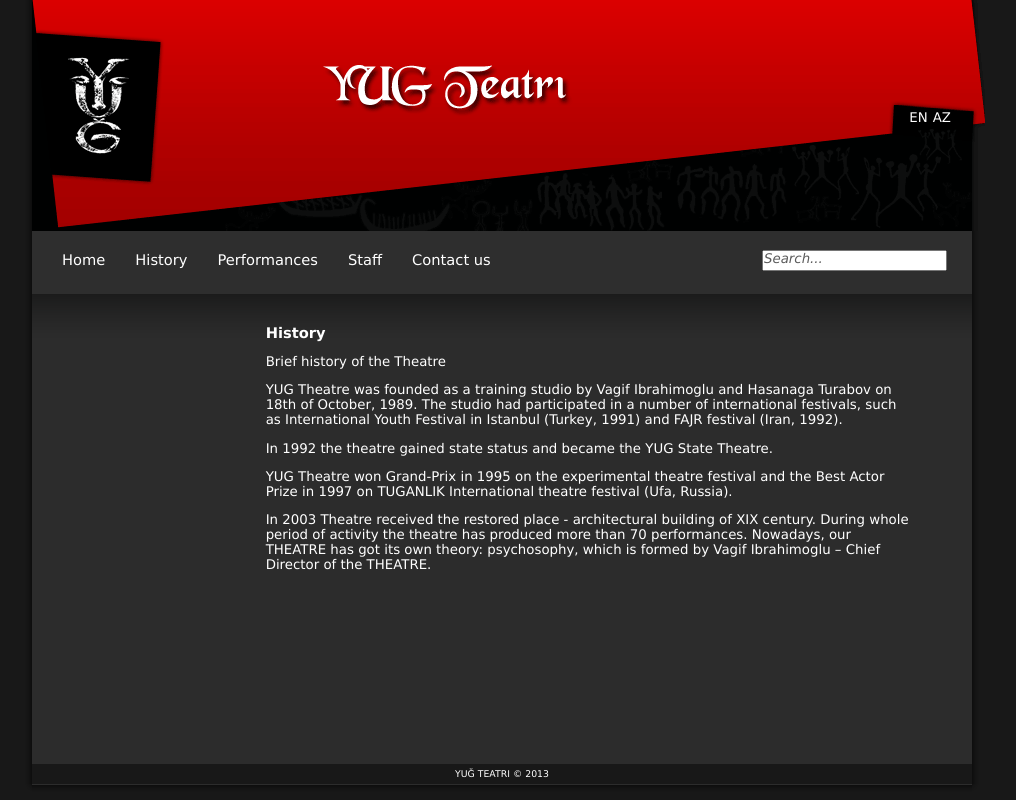
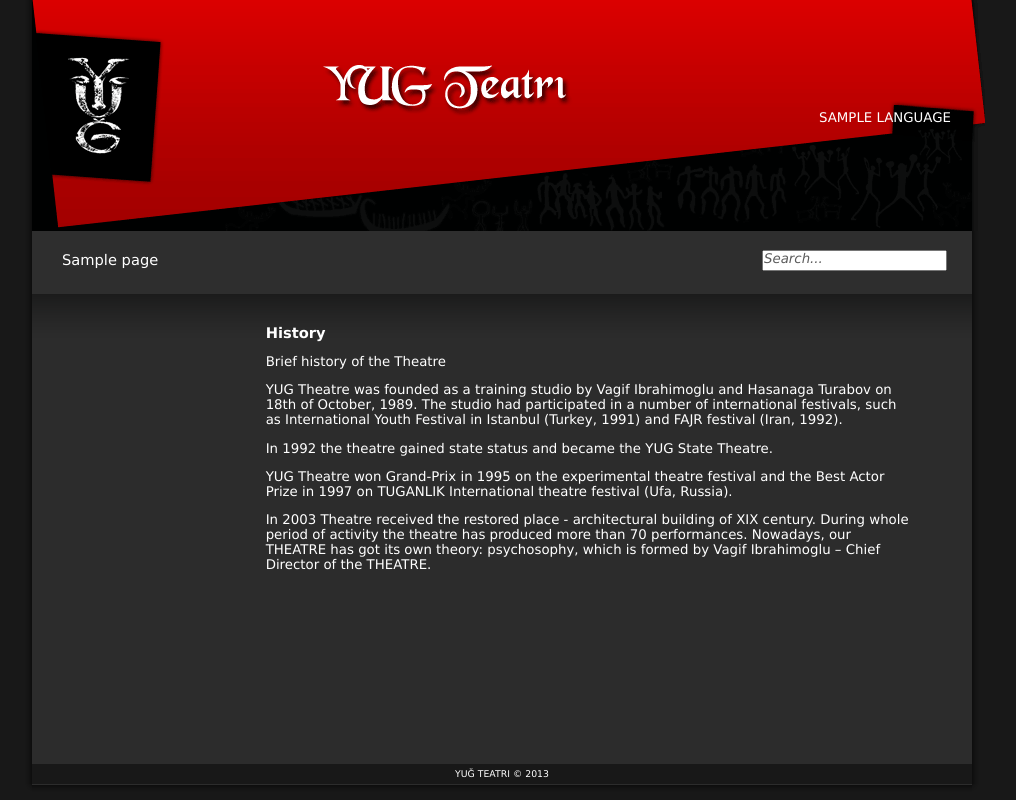
Before and after one commit to aliismayilov/yugteatr, a Django app: page / in a window 1280 px wide. Shown: the whole page, without its empty margins (138-1154 px from the left). Run offline with Django 3.2, Linux system fonts and the light colour scheme; tables that the repository leaves empty hold one stand-in row (values such as "Sample post"); some libraries are stand-ins or nearby versions.

Commit message:
add index view and template

```diff
--- a/templates/web/base.html
+++ b/templates/web/base.html
@@ -34,37 +34,24 @@
 			<td id="wrapper-left"></td>
 			<td id="wrapper-center">
 				<div id="header">
-					<a href="#" id="logo-link"></a>
+					<a href="/{{ current_language }}" id="logo-link"></a>
 					<div id="langs">
-						<a href="#">EN</a><a href="#">AZ</a>
+						{% for l in languages %}<a href="{{ l.get_absolute_url }}">{{ l.name|upper }}</a>{% endfor %}
 					</div>
 				</div>
 				<div id="menu-bar">
 					<ul id="menu">
-						<li class="menu-item"><a href="#">Home</a></li>
-						<li class="menu-item"><a href="#">History</a>
+						{% for p in parent_pages %}
+						<li class="menu-item"><a href="{{ p.get_absolute_url }}">{{ p.title }}</a>
+							{% if p.page_set.all %}
 							<ul>
-								<li class="menu-down-li"><a href="#">Ritual of yuglama</a></li>
-								<li class="menu-down-li"><a href="#">Conception</a></li>
-								<li class="menu-down-li"><a href="#">News &and; projects</a></li>
+								{% for child in p.page_set.all %}
+									<li class="menu-down-li"><a href="{{ child.get_absolute_url }}">{{ child.title }}</a></li>
+								{% endfor %}
 							</ul>
+							{% endif %}
 						</li>
-						<li class="menu-item"><a href="#">Performances</a>
-							<ul>
-								<li class="menu-down-li"><a href="#">This week</a></li>
-								<li class="menu-down-li"><a href="#">Next week</a></li>
-								<li class="menu-down-li"><a href="#">This month</a></li>
-							</ul>
-						</li>
-						<li class="menu-item"><a href="#">Staff</a>
-							<ul>
-								<li class="menu-down-li"><a href="#">Directors</a></li>
-								<li class="menu-down-li"><a href="#">Performers</a></li>
-								<li class="menu-down-li"><a href="#">Designers</a></li>
-								<li class="menu-down-li"><a href="#">Administration</a></li>
-							</ul>
-						</li>
-						<li class="menu-item"><a href="#">Contact us</a></li>
+						{% endfor %}
 					</ul>
 					<div id="menu-bar-right">
 						<form action="#">
@@ -73,17 +60,9 @@
 					</div>
 				</div>
 				<div id="content">
-					<div id="content-left">
-						<img src="{% static "pics/pic1.jpg" %}" alt="" width="127" height="149" />
-					</div>
-					<div id="content-right">
-						<h1>History</h1>
-						<p>Brief history of the Theatre</p>
-						<p>YUG Theatre was founded as a training studio by Vagif Ibrahimoglu and Hasanaga Turabov on 18th of October, 1989. The studio had participated in a number of international festivals, such as International Youth Festival in Istanbul (Turkey, 1991) and FAJR festival (Iran, 1992).</p>
-						<p>In 1992 the theatre gained state status and became the YUG State Theatre.</p>
-						<p>YUG Theatre won Grand-Prix in 1995 on the experimental theatre festival and the Best Actor Prize in 1997 on TUGANLIK International theatre festival (Ufa, Russia).</p>
-						<p>In 2003 Theatre received the restored place - architectural building of XIX century. During whole period of activity the theatre has produced more than 70 performances. Nowadays, our THEATRE has got its own theory: psychosophy, which is formed by Vagif Ibrahimoglu – Chief Director of the THEATRE.</p>
-					</div>
+					{% block content %}
+
+					{% endblock content %}
 				</div>
 				<div id="footer">
 					<span>YUĞ TEATRI &copy; {% now "Y" %}</span>
--- /dev/null
+++ b/templates/web/index.html
@@ -0,0 +1,17 @@
+{% extends "web/base.html" %}
+
+{% load staticfiles %}
+
+{% block content %}
+<div id="content-left">
+	<img src="{% static "pics/pic1.jpg" %}" alt="" width="127" height="149" />
+</div>
+<div id="content-right">
+	<h1>History</h1>
+	<p>Brief history of the Theatre</p>
+	<p>YUG Theatre was founded as a training studio by Vagif Ibrahimoglu and Hasanaga Turabov on 18th of October, 1989. The studio had participated in a number of international festivals, such as International Youth Festival in Istanbul (Turkey, 1991) and FAJR festival (Iran, 1992).</p>
+	<p>In 1992 the theatre gained state status and became the YUG State Theatre.</p>
+	<p>YUG Theatre won Grand-Prix in 1995 on the experimental theatre festival and the Best Actor Prize in 1997 on TUGANLIK International theatre festival (Ufa, Russia).</p>
+	<p>In 2003 Theatre received the restored place - architectural building of XIX century. During whole period of activity the theatre has produced more than 70 performances. Nowadays, our THEATRE has got its own theory: psychosophy, which is formed by Vagif Ibrahimoglu – Chief Director of the THEATRE.</p>
+</div>
+{% endblock content %}
--- a/web/urls.py
+++ b/web/urls.py
@@ -2,6 +2,6 @@ from django.conf.urls import patterns, url
 from django.views.generic.base import TemplateView
 
 
-urlpatterns = patterns('',
-    url(r'^$', TemplateView.as_view(template_name="web/base.html")),
+urlpatterns = patterns('web.views',
+    url(r'^$', 'index', name='index'),
 )
--- a/web/views.py
+++ b/web/views.py
@@ -1 +1,17 @@
-# Create your views here.
+from django.shortcuts import render, get_object_or_404
+
+from web.models import Page, Language
+
+def index(request, language_slug=None):
+	if language_slug:
+		current_language = get_object_or_404(Language, name=language_slug)
+	else:
+		current_language = Language.objects.all()[0]
+
+
+	context = {
+		'parent_pages': Page.objects.filter(parent=None),
+		'languages': Language.objects.all(),
+		'current_language': current_language,
+	}
+	return render(request, 'web/index.html', context)
```
